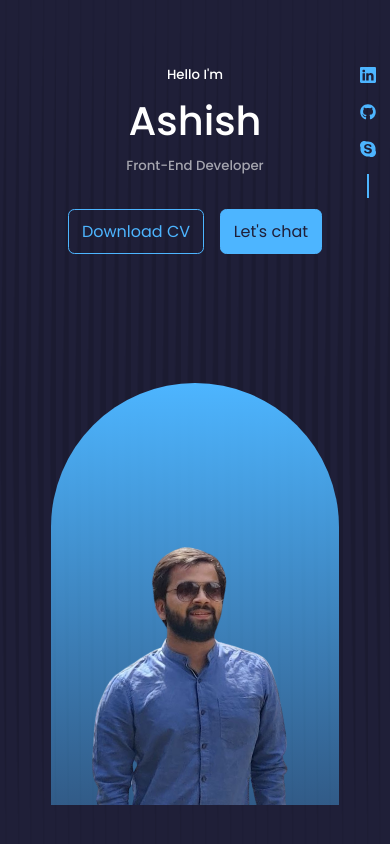
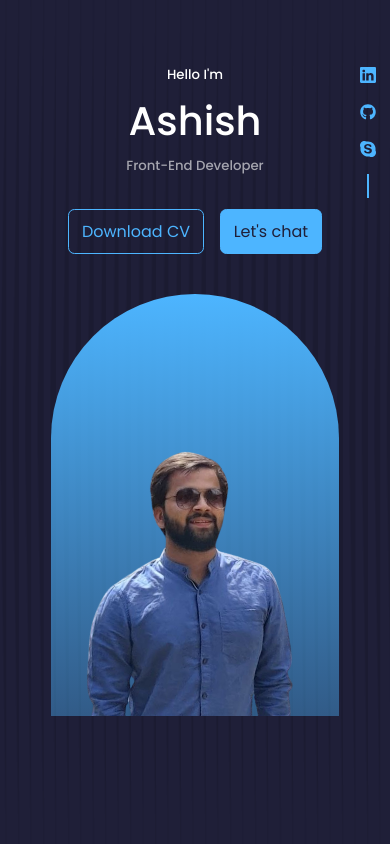
Before and after one commit to ash14ish/My-Portfolio, a React (Create React App) app: page / in a window 390 px wide. Shown: the top 844 px of the page. Built offline with nearby package versions, Linux system fonts and the light colour scheme.

Commit message:
portfolio

```diff
--- a/src/components/Home/Home.css
+++ b/src/components/Home/Home.css
@@ -78,11 +78,10 @@ header {
   .my-pic {
     height: 50vh;
     padding: 0;
-    bottom: 0;
   }
 
   .my-pic img {
-    transform: rotate(10deg) translate(5%, 30%) scale(0.95);
+    transform: rotate(10deg) translate(5%, 30%);
   }
 
   .scroll__down {
```
